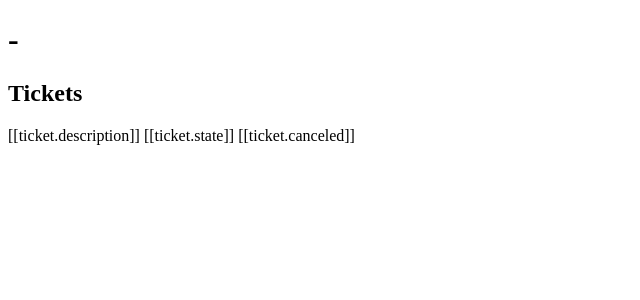
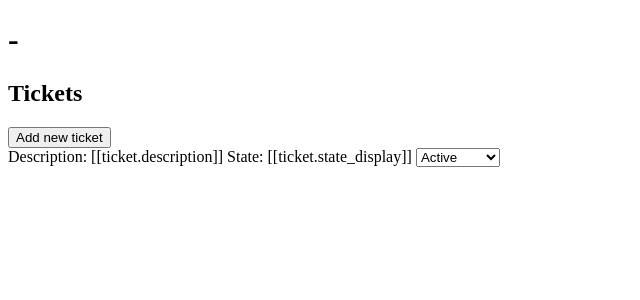
Before and after one commit to Ian2012/DevProjectManager, a Django app: template templates/core/user_story_detail.html in a window 1280 px wide. Shown: the part 102-402 px from the top of the page, without its empty margins (0-640 px from the left). Run offline with Django 3.2, Linux system fonts and the light colour scheme; the template is opened without the code that fills it, so the values that code supplies are empty.

Commit message:
feat: Tickets updated on change state with axios

```diff
--- a/apps/core/api/serializers.py
+++ b/apps/core/api/serializers.py
@@ -10,7 +10,7 @@ class TicketCommentSerializer(serializers.ModelSerializer):
 
 
 class TicketSerializer(serializers.ModelSerializer):
-    state = serializers.CharField(source='get_state_display')
+    state_display = serializers.CharField(source='get_state_display', read_only=True)
     comments = TicketCommentSerializer(many=True, read_only=True)
 
     class Meta:
--- a/apps/core/api/urls.py
+++ b/apps/core/api/urls.py
@@ -1,9 +1,10 @@
 from django.urls import path
 
-from .views import TicketListCreate
+from .views import TicketListCreate, TicketRetrieveUpdateDestroy
 
 app_name = 'core_api'
 
 urlpatterns = [
     path('tickets', TicketListCreate.as_view(), name='create_ticket'),
+    path('ticket/<int:pk>', TicketRetrieveUpdateDestroy.as_view(), name='create_update'),
 ]
--- a/apps/core/api/views.py
+++ b/apps/core/api/views.py
@@ -9,3 +9,8 @@ class TicketListCreate(generics.ListCreateAPIView):
 
     def get_queryset(self):
         return Ticket.objects.filter(user_story_id=self.request.query_params['user_story'])
+
+
+class TicketRetrieveUpdateDestroy(generics.RetrieveUpdateDestroyAPIView):
+    serializer_class = TicketSerializer
+    queryset = Ticket.objects.all()
--- a/templates/base.html
+++ b/templates/base.html
@@ -1,3 +1,4 @@
+{% load static %}
 <!DOCTYPE html>
 <html lang="en">
 	<head>
@@ -34,6 +35,12 @@
 
 		<!--A block for the content-->
 		{% block content %}{% endblock %}
+		<script src="{% static 'js/vue.js' %}"></script>
+		<script src="{% static 'js/axios.min.js' %}"></script>
+		<script>
+            axios.defaults.xsrfHeaderName = "X-CSRFToken"
+            axios.defaults.xsrfCookieName = "csrftoken"
+		</script>
 		<!--A block for scripts-->
 		{% block scripts %}{% endblock %}
 	</body>
--- a/templates/core/user_story_detail.html
+++ b/templates/core/user_story_detail.html
@@ -7,11 +7,17 @@
 	<div id="user_story">
 		<h1>{{ user_story.project.name }} - {{ user_story.description }}</h1>
 		<h2>Tickets</h2>
-
+		<button>Add new ticket</button>
 		<div v-for="ticket in tickets">
-			<span>[[ticket.description]]</span>
-			<span>[[ticket.state]]</span>
-			<span>[[ticket.canceled]]</span>
+			<span>Description: [[ticket.description]]</span>
+			<span>State: [[ticket.state_display]]</span>
+			<label>
+				<select @change="onChange($event, ticket)" v-model="ticket.state">
+					<option value="1">Active</option>
+					<option value="2">In process</option>
+					<option value="3">Finished</option>
+				</select>
+			</label>
 			<div v-for="comment in ticket.comments">
 
 			</div>
@@ -20,8 +26,6 @@
 
 {% endblock %}
 {% block scripts %}
-	<script src="{% static 'js/vue.js' %}"></script>
-	<script src="{% static 'js/axios.min.js' %}"></script>
 	<script>
         let user_story_app = new Vue({
             el: '#user_story',
@@ -29,7 +33,8 @@
             data() {
                 return {
                     tickets: [],
-                    ticket_states: ['Active', 'In process', 'Finished']
+                    ticket_states: ['Active', 'In process', 'Finished'],
+                    selected: ''
                 }
             },
             mounted() {
@@ -42,6 +47,15 @@
                         .then(function (response) {
                             self.tickets = response.data
                         })
+                },
+                onChange(event, ticket) {
+                    axios.patch('/api/ticket/' + ticket.id,
+                        {
+                            state: event.target.value,
+                        })
+                        .then(function (response) {
+                            console.log(response)
+                        })
                 }
             },
         });
```
